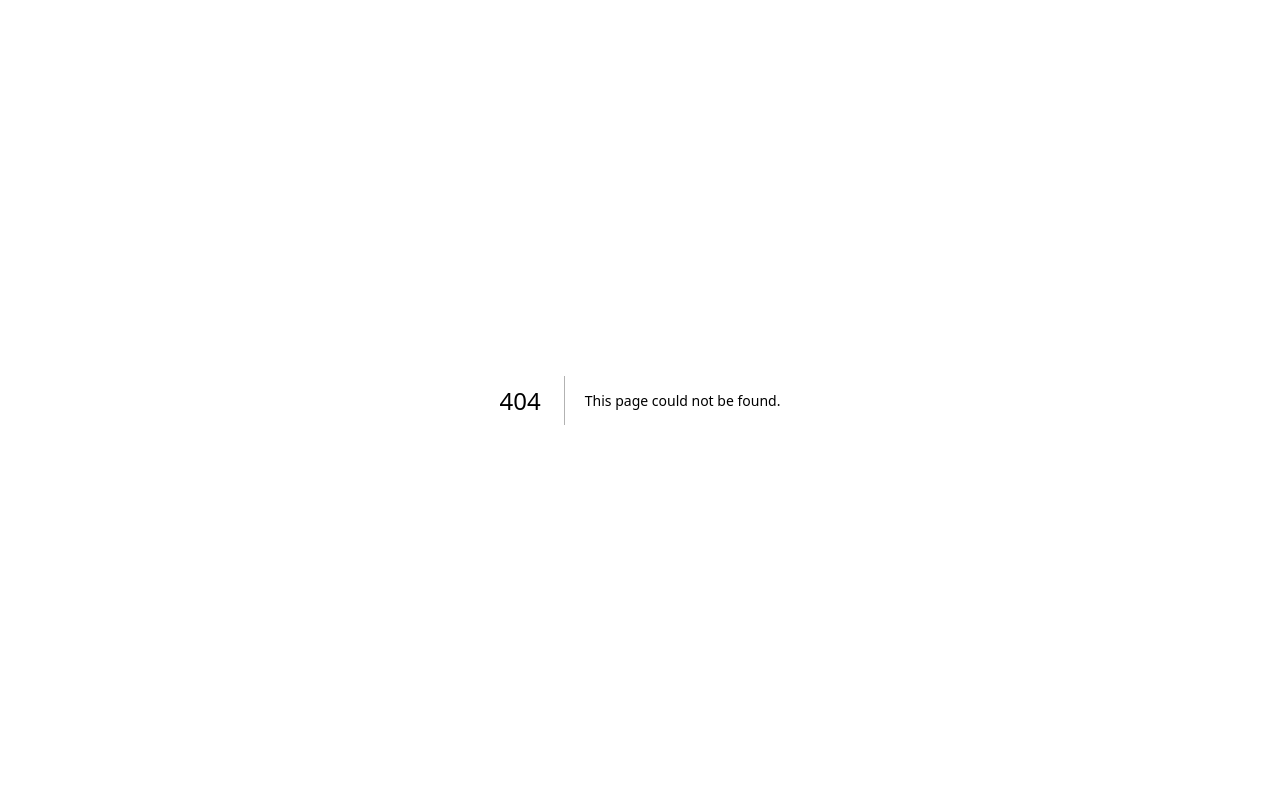
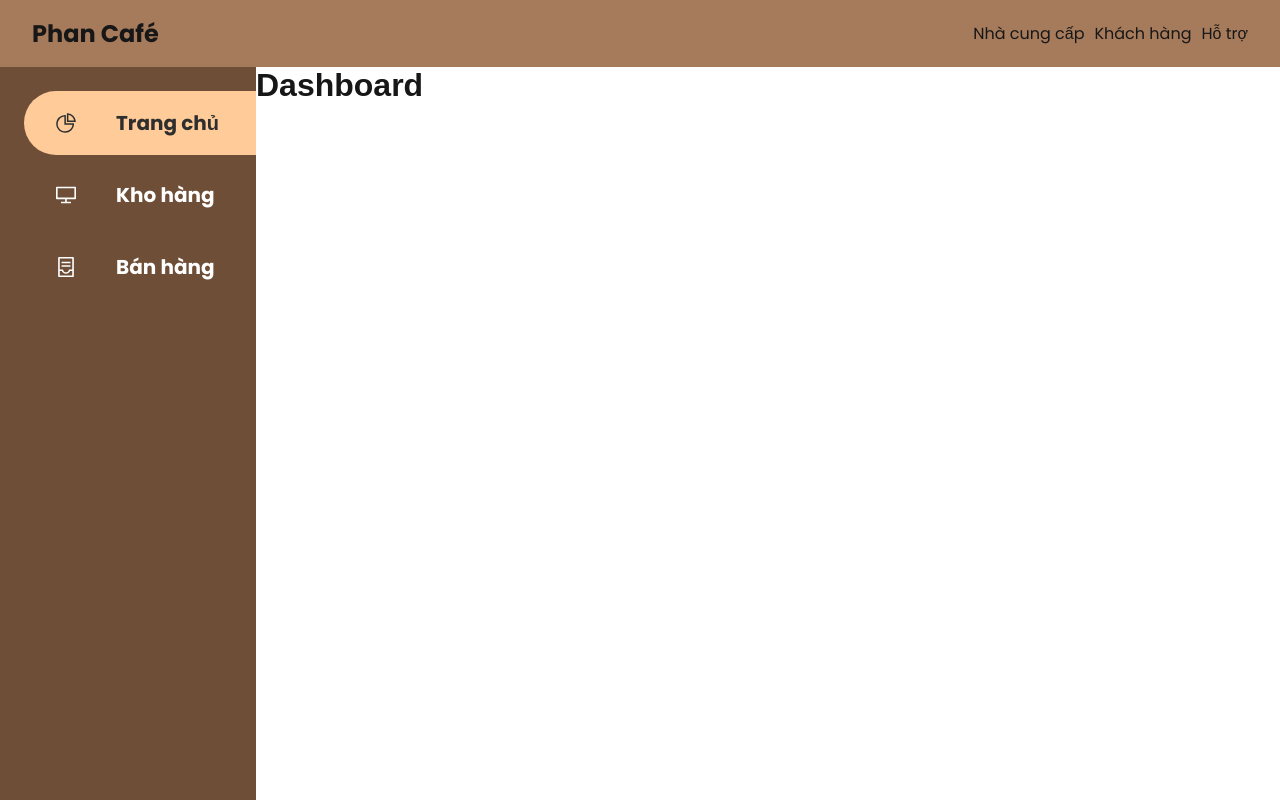
Before and after one commit to hidr0c/CoffeShopManagerWebsite, a Next.js app: page /dashboard in a window 1280 px wide. Before the commit this address had no page. Built offline with nearby package versions, Linux system fonts and the light colour scheme.

Commit message:
new navbar, header
* Added new navbar, header

* Fixed key route in sidebar

```diff
--- /dev/null
+++ b/src/app/components/NavBar.tsx
@@ -0,0 +1,30 @@
+'use client'
+
+import Image from "next/image";
+import { Input } from 'antd'
+import styles from "../../../styles/NavBar.module.css";
+
+export default function NavBar() {
+    const onSearch = () => { }
+
+    return (
+        <div className={styles.navbar}>
+            <div className={styles.logo}>
+                Phan Café
+            </div>
+            {/* <Input.Search
+                placeholder="input search text"
+                allowClear
+                enterButton="Search"
+                size="large"
+                onSearch={onSearch}>
+
+            </Input.Search> */}
+            <div className={styles.link}>
+                <a href="#">Nhà cung cấp</a>
+                <a href="#">Khách hàng</a>
+                <a href="#">Hỗ trợ</a>
+            </div>
+        </div>
+    );
+}
--- /dev/null
+++ b/src/app/components/SideBarItem.tsx
@@ -0,0 +1,24 @@
+import styles from "../../../styles/SideBarItem.module.css";
+import { useState } from "react";
+
+export default function SideBarItem(
+    { icon,
+        label,
+        selected,
+        onClick
+    }:
+        {
+            icon: React.ReactNode,
+            label: string,
+            selected: boolean,
+            onClick: () => void
+        }) {
+    return (
+        <div
+            className={`${styles.sideBarItem} ${selected ? styles.selected : ''}`}
+            onClick={onClick}>
+            <span>{icon}</span>
+            {label}
+        </div>
+    )
+}
--- /dev/null
+++ b/src/app/dashboard/layout.module.css
@@ -0,0 +1,13 @@
+.container {
+  width: 100%;
+  height: 100%;
+  display: flex;
+}
+
+.sidebar {
+  background-color: #6f4e37;
+  width: 256px;
+  height: 100%;
+  padding: 24px;
+  padding-right: 0px;
+}
--- /dev/null
+++ b/src/app/dashboard/layout.tsx
@@ -0,0 +1,64 @@
+'use client'
+
+import { useState } from 'react';
+import {
+    AppstoreOutlined,
+    ArrowLeftOutlined,
+    ArrowRightOutlined,
+    ContainerOutlined,
+    DesktopOutlined,
+    MailOutlined,
+    MenuFoldOutlined,
+    MenuUnfoldOutlined,
+    PieChartOutlined,
+} from '@ant-design/icons';
+
+import NavBar from "../components/NavBar";
+import SideBarItem from '../components/SideBarItem';
+import styles from "./layout.module.css";
+import { useRouter } from 'next/navigation';
+
+interface MenuItem {
+    key: React.Key;
+    label: string;
+    icon?: React.ReactNode;
+}
+
+// type MenuItem = Required<MenuProps>['items'][number];
+
+const items: MenuItem[] = [
+    { key: "/", icon: <PieChartOutlined />, label: "Trang chủ" },
+    { key: "storage", icon: <DesktopOutlined />, label: "Kho hàng" },
+    { key: "selling", icon: <ContainerOutlined />, label: "Bán hàng" },
+];
+
+export default function DashboardLayout({
+    children,
+}: Readonly<{
+    children: React.ReactNode;
+}>) {
+    const [activeIndex, setActive] = useState(items[0].key);
+    const router = useRouter();
+
+    return <>
+        <NavBar />
+        <div className={styles.container}>
+            <div className={styles.sidebar}>
+                {items.map(item => (
+                    <SideBarItem
+                        key={item.key}
+                        icon={item.icon}
+                        label={item.label}
+                        selected={item.key === activeIndex}
+                        onClick={() => {
+                            setActive(item.key)
+                            router.push("/dashboard/" + item.key)
+                        }} />
+                ))}
+            </div>
+            <div>
+                {children}
+            </div>
+        </div>
+    </>;
+}
--- /dev/null
+++ b/src/app/dashboard/page.tsx
@@ -0,0 +1,7 @@
+export default function DashboardPage() {
+    return (
+        <div>
+            <h1>Dashboard</h1>
+        </div>
+    );
+}
--- a/src/app/globals.css
+++ b/src/app/globals.css
@@ -14,6 +14,7 @@ html,
 body {
   max-width: 100vw;
   overflow-x: hidden;
+  height: 100%;
 }
 
 body {
@@ -56,15 +57,3 @@ input[type="reset"] {
   cursor: pointer;
   outline: inherit;
 }
-
-.ant-input-password-icon,
-.ant-input::placeholder,
-.ant-input:placeholder-shown {
-  color: white !important;
-}
-
-.ant-input-outlined:focus,
-.ant-input-outlined:hover,
-.ant-input-outlined:focus-within {
-  background-color: transparent;
-}
--- /dev/null
+++ b/styles/NavBar.module.css
@@ -0,0 +1,18 @@
+.navbar {
+  font-family: var(--font-poppins);
+  display: flex;
+  justify-content: space-between;
+  align-items: center;
+  padding: 1rem 2rem;
+  background-color: #a67b5b;
+}
+
+.logo {
+  font-size: 24px;
+  font-weight: bolder;
+}
+
+.link {
+  display: flex;
+  gap: 10px;
+}
--- /dev/null
+++ b/styles/SideBarItem.module.css
@@ -0,0 +1,24 @@
+.sideBarItem {
+  color: #fff;
+  font-family: var(--font-poppins);
+  font-size: 20px;
+  font-style: normal;
+  font-weight: 700;
+  line-height: 140%;
+
+  cursor: pointer;
+
+  margin-bottom: 8px;
+  padding: 18px;
+  padding-left: 32px;
+}
+
+.sideBarItem.selected {
+  color: #2e2e2e;
+  background-color: #fc9;
+  border-radius: 50px 0 0 50px;
+}
+
+.sideBarItem span {
+  margin-right: 20px;
+}
--- a/tsconfig.json
+++ b/tsconfig.json
@@ -30,5 +30,5 @@
   ],
   "exclude": [
     "node_modules"
-  ]
+  ],
 }
```
Also changed, not shown: src/app/dashboard/test/page.tsx (added, +8 -0 lines).
